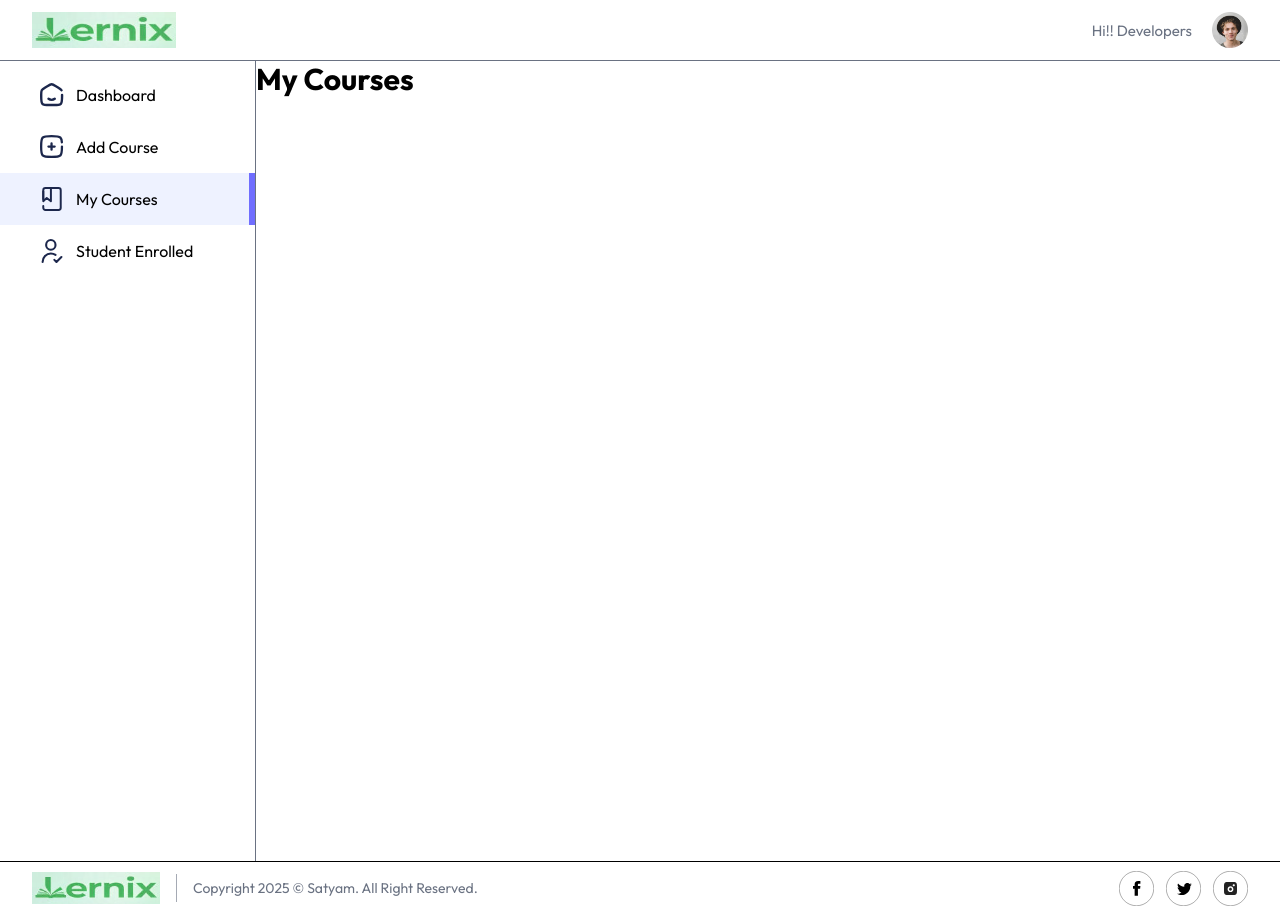
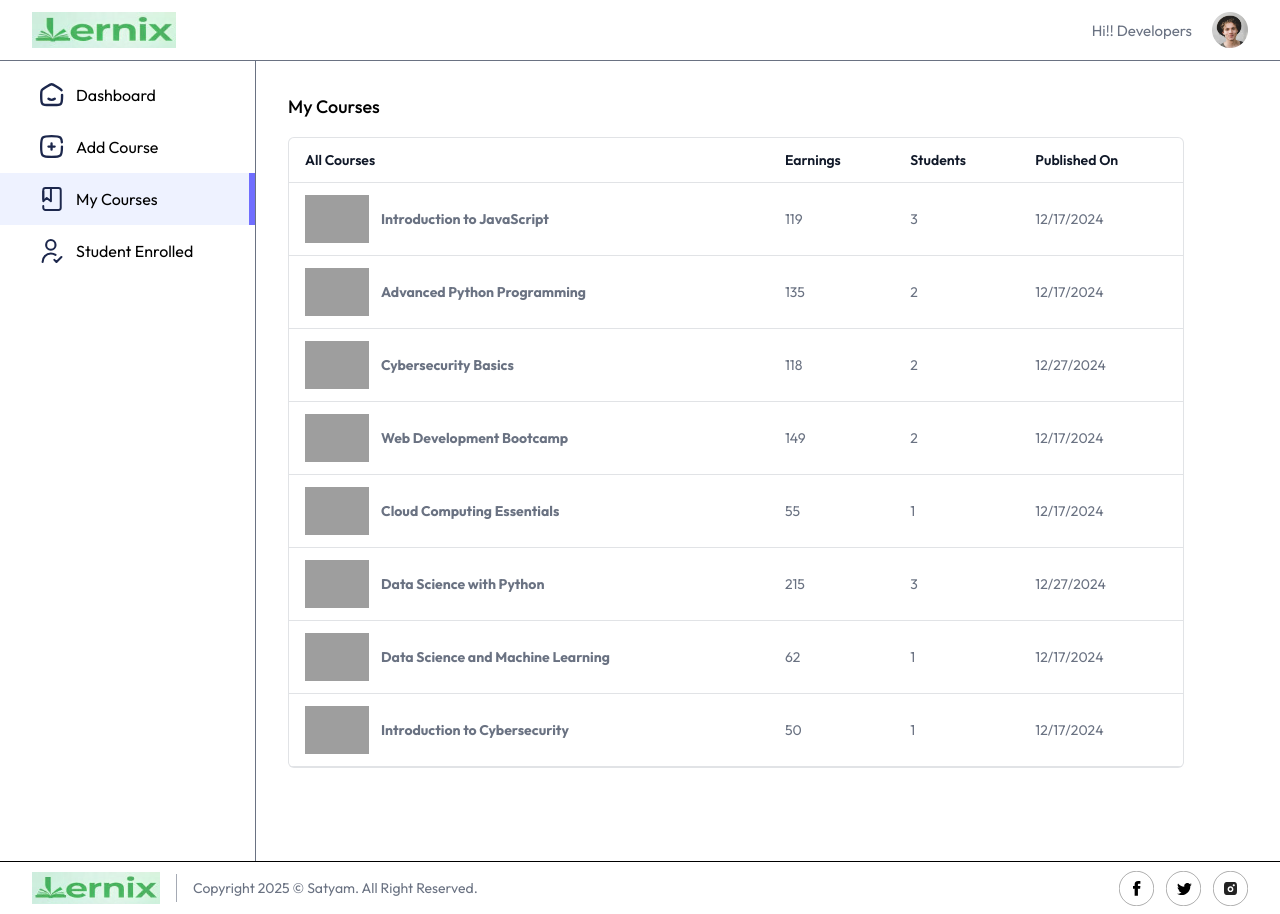
Before and after one commit to Satyambhardwaj59/LERNIX, a React (Vite) app in the folder client/: page /educator/my-courses in a window 1280 px wide. Built offline with nearby package versions, Linux system fonts and the light colour scheme; no server answers; grey boxes are pictures that could not be loaded.

Commit message:
Feat: build my course page on educator

```diff
--- a/client/src/pages/educator/MyCourses.jsx
+++ b/client/src/pages/educator/MyCourses.jsx
@@ -1,11 +1,61 @@
-import React from 'react'
+import React, { useContext, useEffect, useState } from 'react'
+import AppContext from '../../context/AppContext'
+import Loading from '../../components/student/Loading'
 
 const MyCourses = () => {
-  return (
-    <div>
-      <h1 className='text-3xl font-bold'>My Courses</h1>
+
+  const { currency, allCourses } = useContext(AppContext)
+
+  const [courses, setCourses] = useState(null)
+
+  const fetchEducatorCourses = async () => {
+    setCourses(allCourses);
+  }
+
+  useEffect(() => {
+    fetchEducatorCourses()
+  }, [allCourses])
+
+  return courses ? (
+    <div className='h-screen flex flex-col items-start justify-between md:p-8 md:pb-0 p-4 pt-8 pb-0'>
+      <div className='w-full'>
+        <h2 className='pb-4 text-lg font-medium'>My Courses</h2>
+        <div className='flex flex-col items-center max-w-4xl w-full overflow-hidden rounded-md bg-white border border-gray-500/20'>
+          <table className='md:table-auto table-fixed w-full overflow-hidden'>
+            <thead className='text-gray-900 border-b border-gray-500/20 text-sm text-left'>
+              <tr>
+                <td className='px-4 py-3 font-semibold truncate'>All Courses</td>
+                <td className='px-4 py-3 font-semibold truncate'>Earnings</td>
+                <td className='px-4 py-3 font-semibold truncate'>Students</td>
+                <td className='px-4 py-3 font-semibold truncate'>Published On</td>
+              </tr>
+            </thead>
+            <tbody className='text-sm text-gray-500'>
+              {courses && courses.map((course) => (
+                <tr key={course._id} className='border-b border-gray-500/20'>
+                  <th className='md:px-4 pl-2 md:pl-4 py-3 flex items-center space-x-3 truncate'>
+                    <img src={course.courseThumbnail} className='w-16' alt="course image" />
+                    <span className='truncate hidden md:block'>{course.courseTitle}</span>
+                  </th>
+                  <td className='px-4 py-3'>
+                    {currency} {Math.floor(
+                      (course.enrolledStudents?.length || 0) *
+                      (course.coursePrice - ((course.discount || 0) * course.coursePrice / 100))
+                    )}
+                  </td>
+
+                  <td className='px-4 py-3'>{course.enrolledStudents?.length}</td>
+                  <td className='px-4 py-3'>
+                    {new Date(course.createdAt).toLocaleDateString()}
+                  </td>
+                </tr>
+              ))}
+            </tbody>
+          </table>
+        </div>
+      </div>
     </div>
-  )
+  ) : <Loading />
 }
 
 export default MyCourses
```
